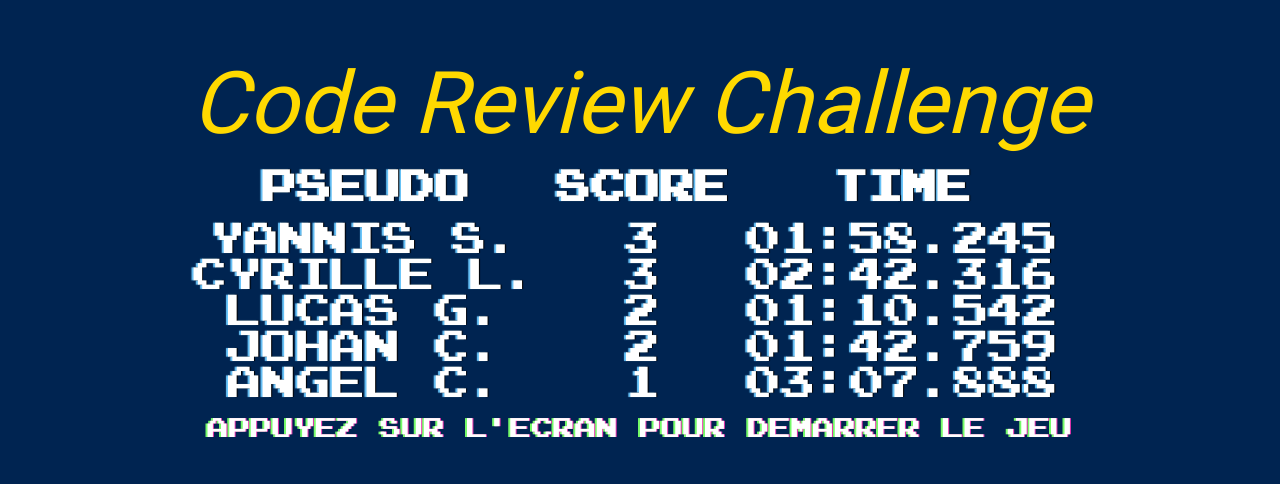
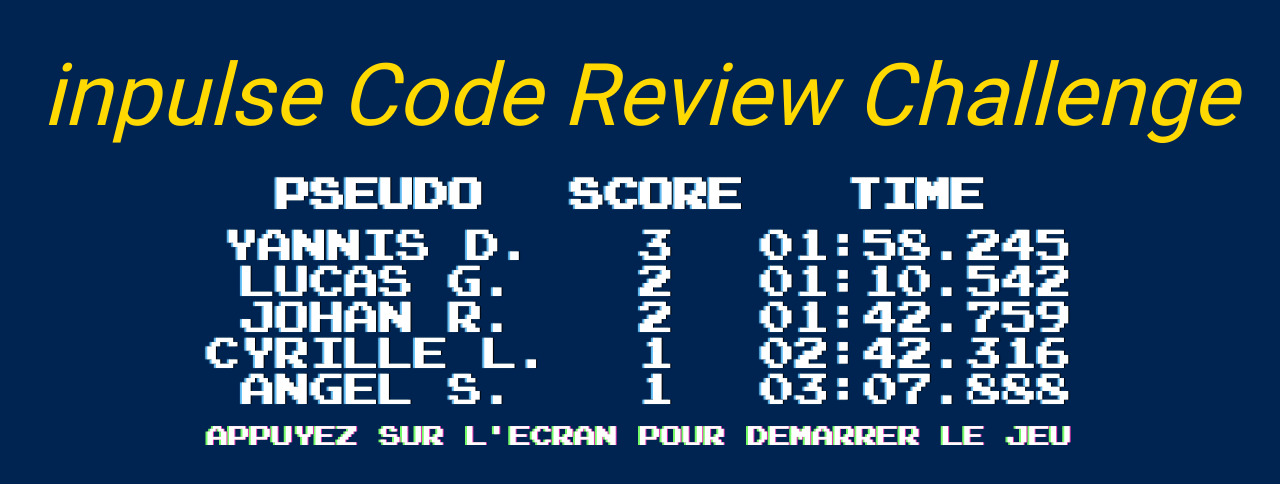
Before and after one commit to inpulse-tv/code-review-challenge, a React (Create React App) app: page / in a window 1280 px wide. Shown: the part 146-630 px from the top of the page. Built offline with nearby package versions, Linux system fonts and the light colour scheme.

Commit message:
add a max row to display property on leaderboard

```diff
--- a/src/App.scss
+++ b/src/App.scss
@@ -8,6 +8,7 @@ $text-shadow-anim-to: 2px 0.5px 2px #ea36af, -1px -0.5px 2px #75fa69;
 h1 {
   font-style: italic;
   color: #ffd900;
+  margin-bottom: 1.2vw;
 }
 
 .App {
@@ -35,15 +36,17 @@ h1 {
 .leaderboard {
   animation: fadein 2s;
   text-align: center;
-}
 
-.leaderboard-table {
+  &-table {
     font-family: "Nintendoid1";
-  text-shadow:$text-shadow;
+    text-shadow: $text-shadow;
     font-size: 0.8em;
+    display: flex;
+    justify-content: center;
 
     & th {
       padding: 1.2vw;
+    }
   }
 }
 
@@ -63,11 +66,11 @@ h1 {
 
 @keyframes fadein {
   from {
-      opacity:0;
+    opacity: 0;
     transform: translateY(1em);
   }
   to {
-      opacity:1;
+    opacity: 1;
   }
 }
 
--- a/src/App.tsx
+++ b/src/App.tsx
@@ -6,7 +6,7 @@ import Countdown, { zeroPad, CountdownRenderProps } from "react-countdown";
 import "./App.scss";
 import { ITimeDiff } from "./utils/timeDiff";
 import { Leaderboard } from "./features/leaderboard/leaderboard";
-import codes from "./datas/codes.json";
+import quizzDatas from "./datas/codes.json";
 import lbDatas from "./datas/leaderboard.json";
 
 function App() {
@@ -102,6 +102,7 @@ function App() {
             className="leaderboard-table"
             datas={lbDatas}
             excludeKeys={["email", "millisecs"]}
+            maxDisplayRow={5}
             orderBy={[
               { key: "score", isReverse: true },
               { key: "time", isReverse: false },
@@ -127,7 +128,7 @@ function App() {
             ref={countdownRef}
           />
           <Quizz
-            datas={codes}
+            datas={quizzDatas}
             onIndexChange={handleIndexChange}
             maxIndex={maxIndex}
             startIndex={0}
@@ -161,7 +162,7 @@ function App() {
 }
 
 const Title = (): JSX.Element => {
-  return <h1>Code Review Challenge</h1>;
+  return <h1>inpulse Code Review Challenge</h1>;
 };
 
 export default App;
--- a/src/datas/leaderboard.json
+++ b/src/datas/leaderboard.json
@@ -2,12 +2,12 @@
     {
         "pseudo": "Cyrille L.",
         "email": null,
-        "score": 3,
+        "score": 1,
         "millisecs": 162316,
         "time": "02:42.316"
     },
     {
-        "pseudo": "Angel C.",
+        "pseudo": "Angel S.",
         "email": null,
         "score": 1,
         "millisecs": 187888,
@@ -21,14 +21,14 @@
         "time": "01:10.542"
     },
     {
-        "pseudo": "Yannis S.",
+        "pseudo": "Yannis D.",
         "email": null,
         "score": 3,
         "millisecs": 118245,
         "time": "01:58.245"
     },
     {
-        "pseudo": "Johan C.",
+        "pseudo": "Johan R.",
         "email": null,
         "score": 2,
         "millisecs": 102759,
--- a/src/features/leaderboard/IProps.ts
+++ b/src/features/leaderboard/IProps.ts
@@ -6,4 +6,5 @@ export interface IProps {
   excludeKeys?: string[];
   orderBy?: { key: string; isReverse: boolean }[];
   onClick?: React.MouseEventHandler<HTMLElement>;
+  maxDisplayRow?: number;
 }
--- a/src/features/leaderboard/leaderboard.tsx
+++ b/src/features/leaderboard/leaderboard.tsx
@@ -69,6 +69,7 @@ export class Leaderboard extends React.Component<IProps> {
 
   /**
    * Generate table rows from data file.
+   * Order rows, display a limited number of rows.
    * @returns an array of row elements.
    */
   getRowsData = (): JSX.Element[] => {
@@ -81,7 +82,8 @@ export class Leaderboard extends React.Component<IProps> {
       items = items.sort(this.sortBy(...fieldsOrder));
     }
     const keys = this.getKeys();
-    return items.map((row, index) => {
+    const maxRow: number = this.props.maxDisplayRow ?? 3;
+    return items.slice(0, maxRow).map((row, index) => {
       return (
         <tr key={index}>
           <RenderRow key={index} data={row} keys={keys} />
```
Lines whose indentation alone changed are shown as unchanged.
